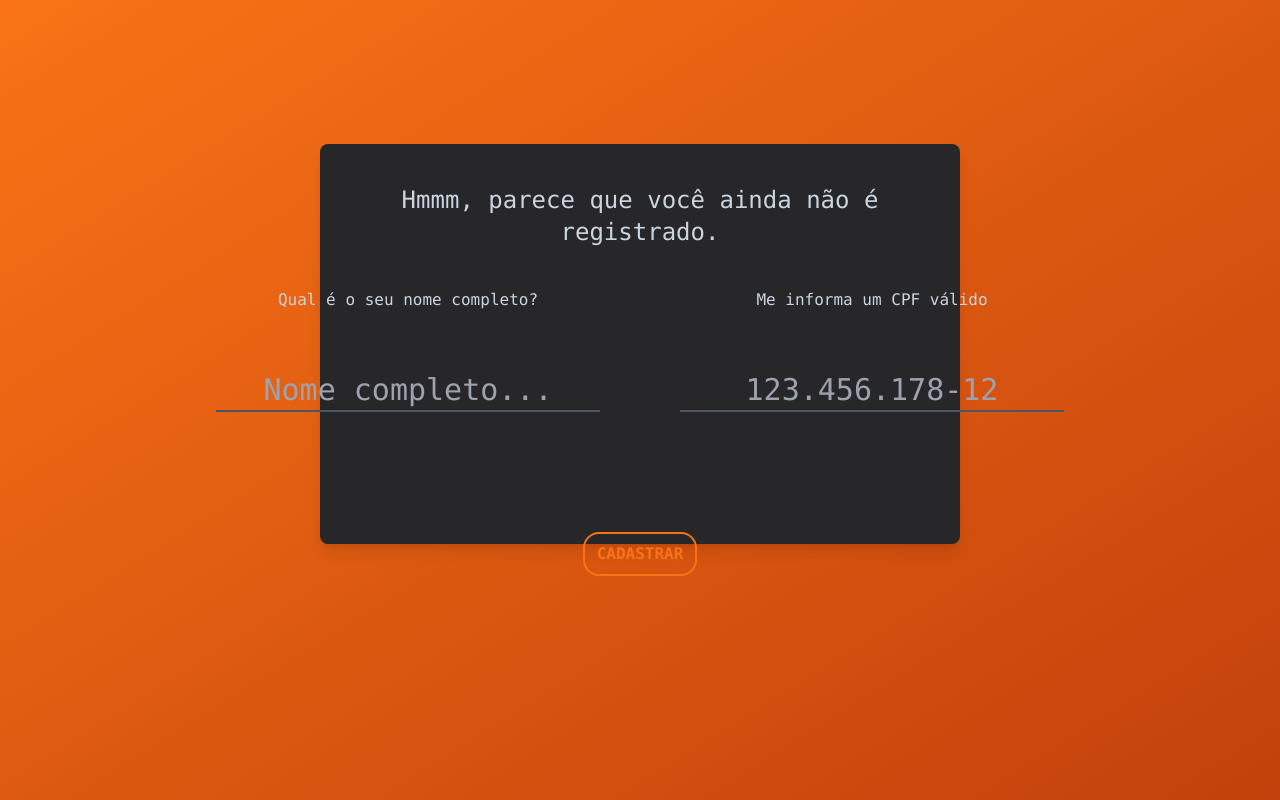
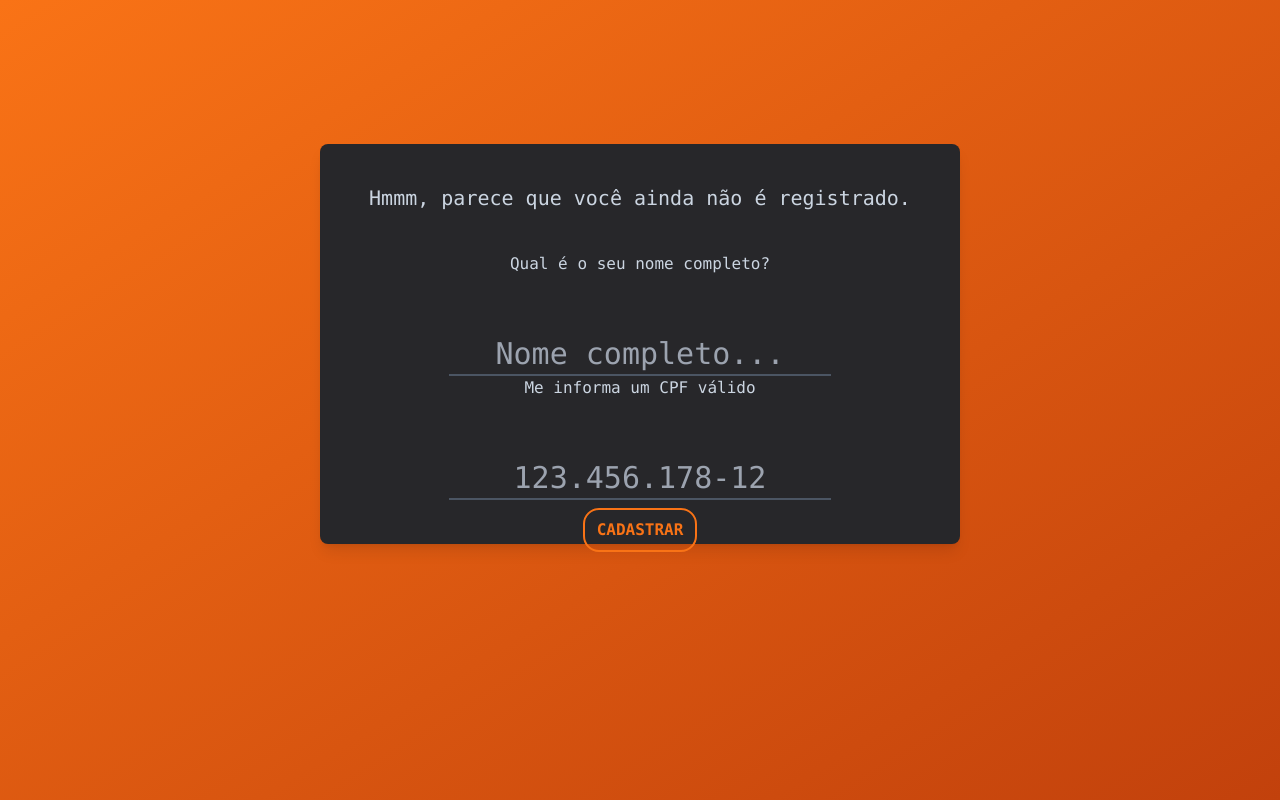
Before and after one commit to JohannesAlves/Bank-Study, a React (Vite) app in the folder web/: page /signup in a window 1280 px wide. Built offline with nearby package versions, Linux system fonts and the light colour scheme.

Commit message:
chore: resonsive signup.

```diff
--- a/web/src/pages/Signup/Signup.tsx
+++ b/web/src/pages/Signup/Signup.tsx
@@ -35,21 +35,25 @@ export function Signup() {
 
     return (
         <>
-            <div className="flex flex-col text-center text-slate-300  w-full h-full">
-                <h2 className="text-2xl font-mono mt-10">Hmmm, parece que você ainda não é registrado.</h2>
+            <div className="flex flex-col justify-center text-center text-slate-300  2xl:w-full 2xl:h-full flex-wrap">
+                <div>
+                    <h2 className="text-xl 2xl:text-2xl font-mono mt-10">
+                        Hmmm, parece que você ainda não é registrado.
+                    </h2>
+                </div>
 
                 <form onSubmit={handleSubmit(onSubmit)}>
-                    <div className="flex flex-row  justify-center space-x-20 mt-10">
+                    <div className="flex flex-col mt-10 items-center">
                         <div>
                             <h2>Qual é o seu nome completo?</h2>
                             <input
                                 {...register("fullname")}
                                 placeholder="Nome completo..."
-                                className="w-96 h-11 px-4 py-2 border-b-2 mt-14 bg-transparent border-gray-600 outline-none  focus:border-orange-500 text-gray-200 text-3xl text-center"
+                                className=" h-11  border-b-2 mt-14 bg-transparent border-gray-600 outline-none  focus:border-orange-500 text-gray-200 lg:text-3xl text-lg text-center"
                             />
                         </div>
 
-                        <div>
+                        <div className="flex flex-col justify-center">
                             <h2>Me informa um CPF válido</h2>
                             <input
                                 autoComplete="off"
@@ -57,13 +61,15 @@ export function Signup() {
                                 onChange={handleChangeMask}
                                 value={value}
                                 placeholder="123.456.178-12"
-                                className="w-96 h-11 px-4 py-2 border-b-2 mt-14 bg-transparent border-gray-600 outline-none  focus:border-orange-500 text-gray-200 text-3xl text-center"
+                                className="2xl:w-96 h-11  border-b-2 mt-14 bg-transparent border-gray-600 outline-none  focus:border-orange-500 text-gray-200 lg:text-3xl text-lg text-center"
                             />
                         </div>
-                    </div>
 
-                    <div className="mt-20">
-                        <Button btnText="CADASTRAR" />
+                        <div className="">
+                            <button className="border-2 mt-2 2xl:mt-5 hover:shadow-lg transition-all duration-300	 hover:shadow-orange-500/50 border-orange-500 rounded-2xl px-3 py-2 text-orange-500 cursor-pointer hover:bg-stone-900 hover:text-gray-200 font-bold">
+                                CADASTRAR
+                            </button>
+                        </div>
                     </div>
                 </form>
             </div>
```
